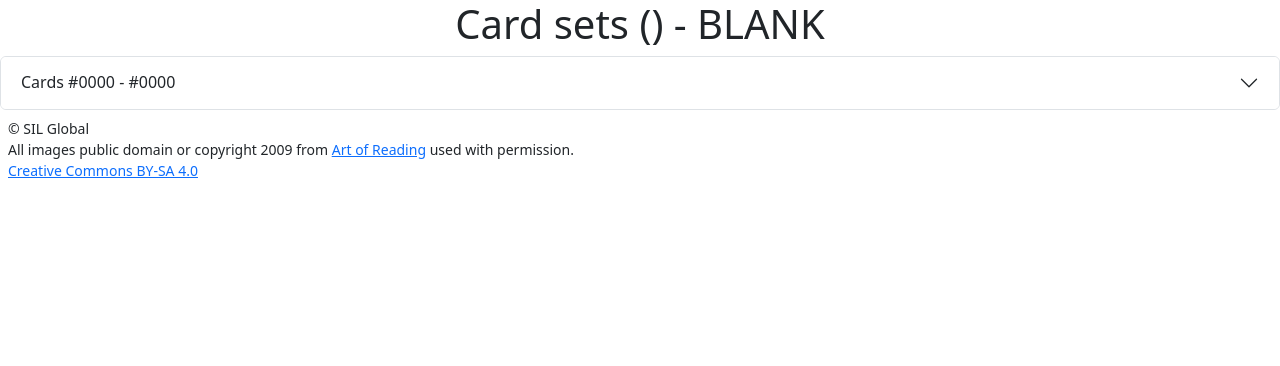
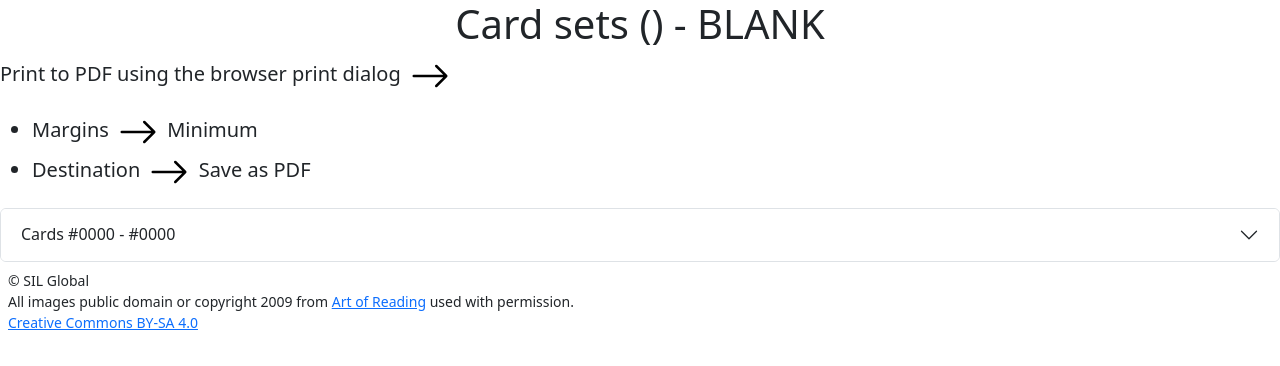
Before and after one commit to mseag/sea-flash, a website: page blank_flashcards.htm in a window 1280 px wide. Drawn offline with Linux system fonts and the light colour scheme.

Commit message:
Move print instructions to each page

```diff
--- a/blank_flashcards.htm
+++ b/blank_flashcards.htm
@@ -11,7 +11,13 @@
 <body>
   <h1 class="text-center">Card sets () - BLANK</h1>
   <div class="accordion" id="alwaysOpen">
-    <div class="accordion-item">
+      <p class="fs-5">
+        Print to PDF using the browser print dialog <img src="./assets/icons/right-arrow.svg" width="40" class="ms-1 me-1">
+        <ul class="fs-5">
+          <li>Margins <img src="./assets/icons/right-arrow.svg" width="40" class="ms-1 me-1"> Minimum</li>
+          <li>Destination <img src="./assets/icons/right-arrow.svg" width="40" class="ms-1 me-1"> Save as PDF</li>
+        </ul>
+      </p>    <div class="accordion-item">
       <h2 class="accordion-header">
         <button class="accordion-button collapsed" type="button" data-bs-toggle="collapse" data-bs-target="#panelsStayOpen-collapse0000" aria-expanded="true" aria-controls="panelsStayOpen-collapseOne">
           Cards #0000 - #0000
--- a/src/html.ts
+++ b/src/html.ts
@@ -15,6 +15,7 @@ export class Html {
   // HTML template files
   public TEMPLATE_ROOT = "templates" + path.sep;
   public HEADER_IN = `${this.TEMPLATE_ROOT}header.htm.in`;
+  public PRINT_IN = `${this.TEMPLATE_ROOT}print.htm.in`;
   public FLASH_IN = `${this.TEMPLATE_ROOT}flash.htm.in`;
   public PAGE1x2_IN = `${this.TEMPLATE_ROOT}page1x2.htm.in`;
   public PAGE2x3_IN = `${this.TEMPLATE_ROOT}page2x3.htm.in`;
@@ -39,6 +40,10 @@ export class Html {
     this.str = fs.readFileSync(this.HEADER_IN, 'utf-8');
     this.str = this.str.replace(/\${title}/gi, this.title);
     //this.str += "<h1>" + this.title + "</h1>";
+
+    // Instructions to print
+    this.str += fs.readFileSync(this.PRINT_IN, 'utf-8');
+
   }
 
   /**
```
Also changed, not shown: index.html (+0 -7 lines), 1 other file.
